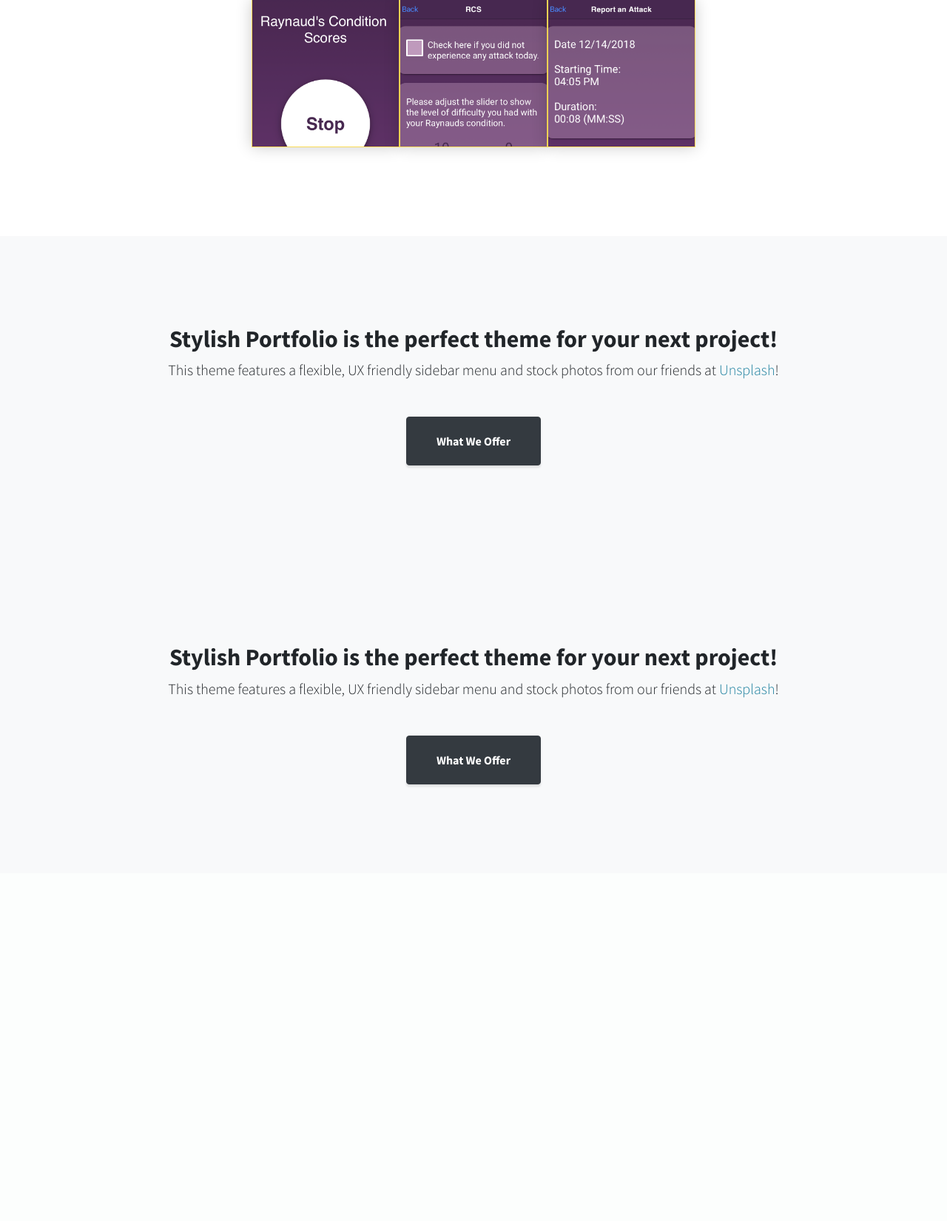
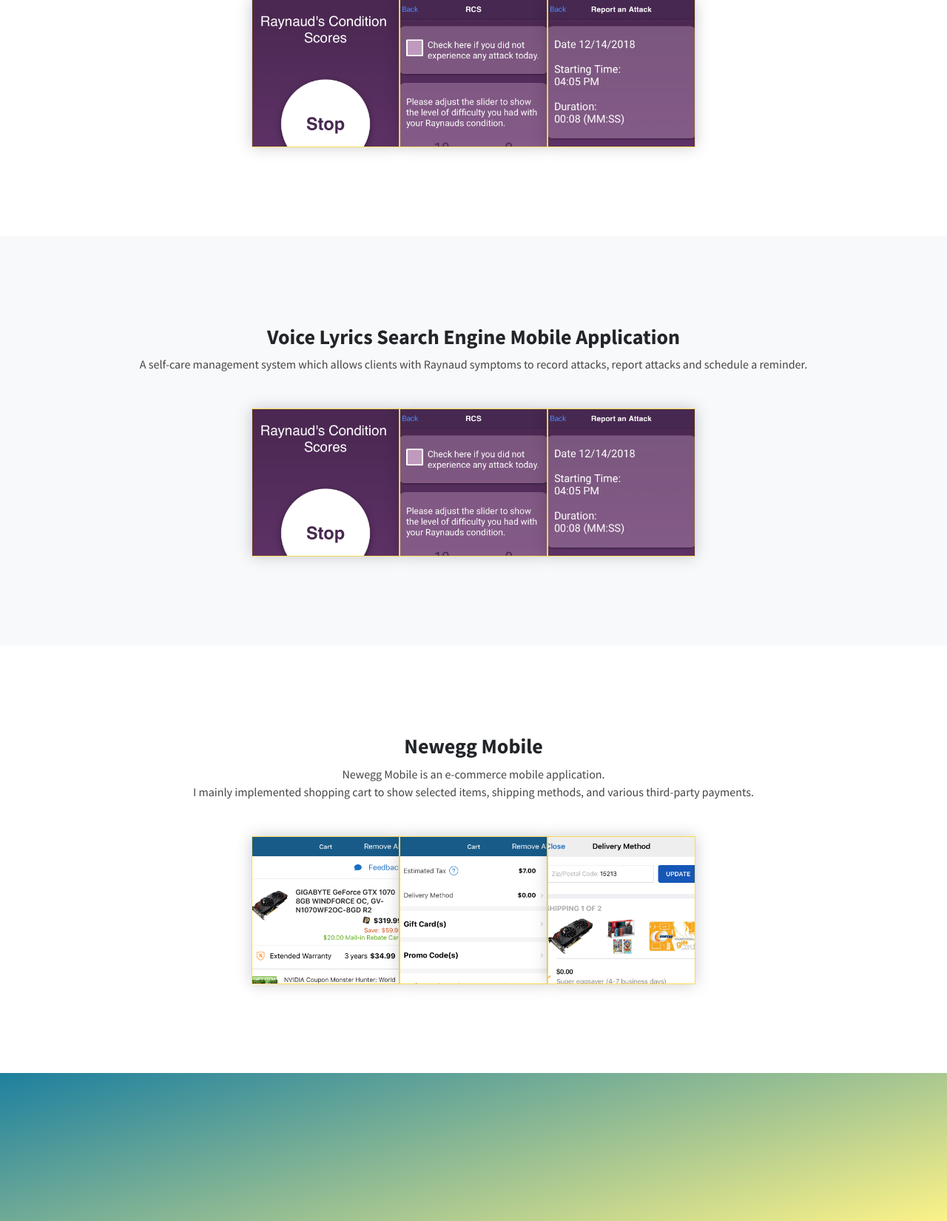
Before and after one commit to Chih-Ying/Portfolio-Website, a Django app: page / in a window 1280 px wide. Shown: the part 2724-4374 px from the top of the page at 74% size. Before the commit the page ends 3788 px from the top, so only its background shows below. Run offline with Django 3.2, Linux system fonts and the light colour scheme; some libraries are stand-ins or nearby versions.

Commit message:
modified project details: 1. updated project 3 2. updated project 4

```diff
--- a/mysite/portfolio/templates/home.html
+++ b/mysite/portfolio/templates/home.html
@@ -207,7 +207,7 @@
 
 <!-- Porject Details -->
           <section class="content-section text-center bg-light" id="project1">
-              <h3 >PinHistory Web Application</h2>
+              <h3 >PinHistory Web Application</h3>
               <p class="mb-5" style="color: rgb(70, 69, 69) ;">A map-based social media website to share information about a specific place with a specific time!</p>
             <div class="project-content col-lg-10 mx-auto">
                 <div class="row">
@@ -257,7 +257,7 @@
 
 
           <section class="content-section text-center" id="project2">
-                  <h3>Raynaud's Condition Scores (RCS) Mobile Application</h2>
+                  <h3>Raynaud's Condition Scores (RCS) Mobile Application</h3>
                     <p class="mb-5" style="color: rgb(70, 69, 69) ;">A self-care management system which allows clients with Raynaud symptoms to record attacks, report attacks and schedule a reminder.</p>
                   <div class="project-content col-lg-10 mx-auto">
                       <div class="row">
@@ -303,37 +303,111 @@
                           </div>
                         </div>
                   </div>
-
-
           </section>
 
-                  <section class="content-section bg-light" id="project3">
-                        <div class="container text-center">
+          <section class="content-section text-center bg-light" id="project3">
+              <h3>Voice Lyrics Search Engine Mobile Application</h3>
+                <p class="mb-5" style="color: rgb(70, 69, 69) ;">A self-care management system which allows clients with Raynaud symptoms to record attacks, report attacks and schedule a reminder.</p>
+              <div class="project-content col-lg-10 mx-auto">
                   <div class="row">
-                            <div class="col-lg-10 mx-auto">
-                              <h2>Stylish Portfolio is the perfect theme for your next project!</h2>
-                              <p class="lead mb-5">This theme features a flexible, UX friendly sidebar menu and stock photos from our friends at
-                                <a href="https://unsplash.com/">Unsplash</a>!</p>
-                              <a class="btn btn-dark btn-xl js-scroll-trigger" href="#services">What We Offer</a>
+                      <div class="pic-container">
+                        <div class="parent">
+                          <div class="mobile-wrapper">
+                            <div class="content">
+                              <div class="img" style="background-image: url('../static/media/Project2-1.png');">
+                              </div>
+                              <div class="text">
+                                <div class="line title">ccc</div>
+                                <div class="line subtitle"></div>
+                              </div>
+                            </div>
+                          </div>
+                        </div>
+                      </div>
+                      <div class="pic-container">
+                        <div class="parent">
+                          <div class="mobile-wrapper">
+                            <div class="content">
+                              <div class="img" style="background-image: url('../static/media/Project2-2.png')"></div>
+                              <div class="text">
+                                <div class="line title"></div>
+                                <div class="line subtitle"></div>
+                              </div>
+                            </div>
+                          </div>
+                        </div>
+                      </div>
+                      <div class="pic-container">
+                        <div class="parent">
+                          <div class="mobile-wrapper">
+                            <div class="content">
+                              <div class="img" style="background-image: url('../static/media/Project2-3.png')"></div>
+                              <div class="text">
+                                <div class="line title"></div>
+                                <div class="line subtitle"></div>
+                              </div>
+                            </div>
+                          </div>
+                        </div>
                       </div>
                     </div>
               </div>
               </section>
 
-                      <section class="content-section bg-light" id="project4">
-                            <div class="container text-center">
+              <section class="content-section text-center" id="project4">
+                  <h3>Newegg Mobile</h3>
+                <p class="mb-5" style="color: rgb(70, 69, 69) ;">Newegg Mobile is an e-commerce mobile application. <br> I mainly implemented shopping cart to show selected items, shipping methods, and various third-party payments.</p>
+              <div class="project-content col-lg-10 mx-auto">
                   <div class="row">
-                                <div class="col-lg-10 mx-auto">
-                                  <h2>Stylish Portfolio is the perfect theme for your next project!</h2>
-                                  <p class="lead mb-5">This theme features a flexible, UX friendly sidebar menu and stock photos from our friends at
-                                    <a href="https://unsplash.com/">Unsplash</a>!</p>
-                                  <a class="btn btn-dark btn-xl js-scroll-trigger" href="#services">What We Offer</a>
+                      <div class="pic-container">
+                        <div class="parent">
+                          <div class="mobile-wrapper">
+                            <div class="content">
+                              <div class="img" style="background-image: url('../static/media/Project4-1.png');">
+                              </div>
+                              <div class="text">
+                                <div class="line title">ccc</div>
+                                <div class="line subtitle"></div>
+                              </div>
+                            </div>
+                          </div>
+                        </div>
+                      </div>
+                      <div class="pic-container">
+                        <div class="parent">
+                          <div class="mobile-wrapper">
+                            <div class="content">
+                              <div class="img" style="background-image: url('../static/media/Project4-2.png')"></div>
+                              <div class="text">
+                                <div class="line title"></div>
+                                <div class="line subtitle"></div>
+                              </div>
+                            </div>
+                          </div>
+                        </div>
+                      </div>
+                      <div class="pic-container">
+                        <div class="parent">
+                          <div class="mobile-wrapper">
+                            <div class="content">
+                              <div class="img" style="background-image: url('../static/media/Project4-3.png')"></div>
+                              <div class="text">
+                                <div class="line title"></div>
+                                <div class="line subtitle"></div>
+                              </div>
+                            </div>
+                          </div>
+                        </div>
                       </div>
                     </div>
               </div>
             </section>
 
+    <section>
+      <div class="about-section" style="height: 200px;">
 
+      </div>
+    </section>
 
     <!-- Scroll to Top Button-->
     <a class="scroll-to-top rounded js-scroll-trigger" href="#page-top">
```
Also changed, not shown: mysite/portfolio/static/media/Project4-1.PNG (added), mysite/portfolio/static/media/Project4-2.PNG (added), mysite/portfolio/static/media/Project4-3.PNG (added). Lines whose indentation alone changed are shown as unchanged.
